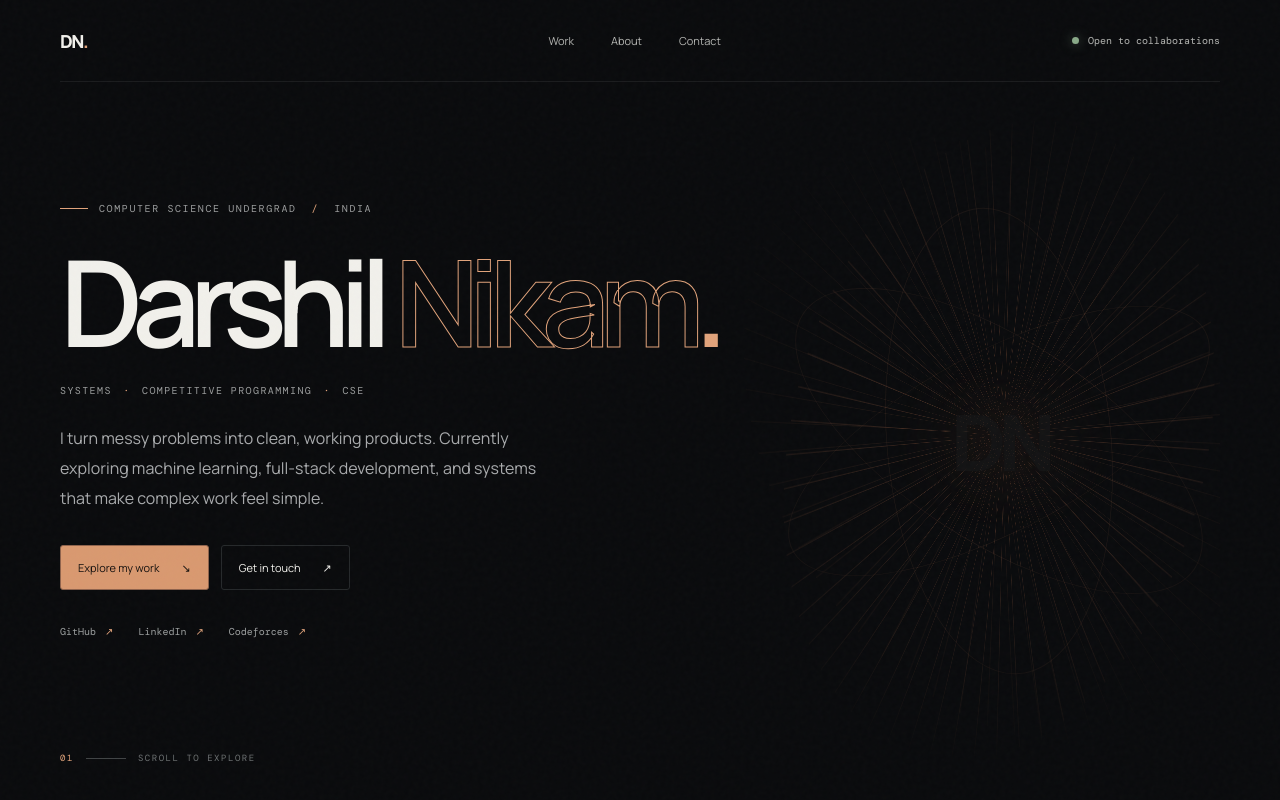
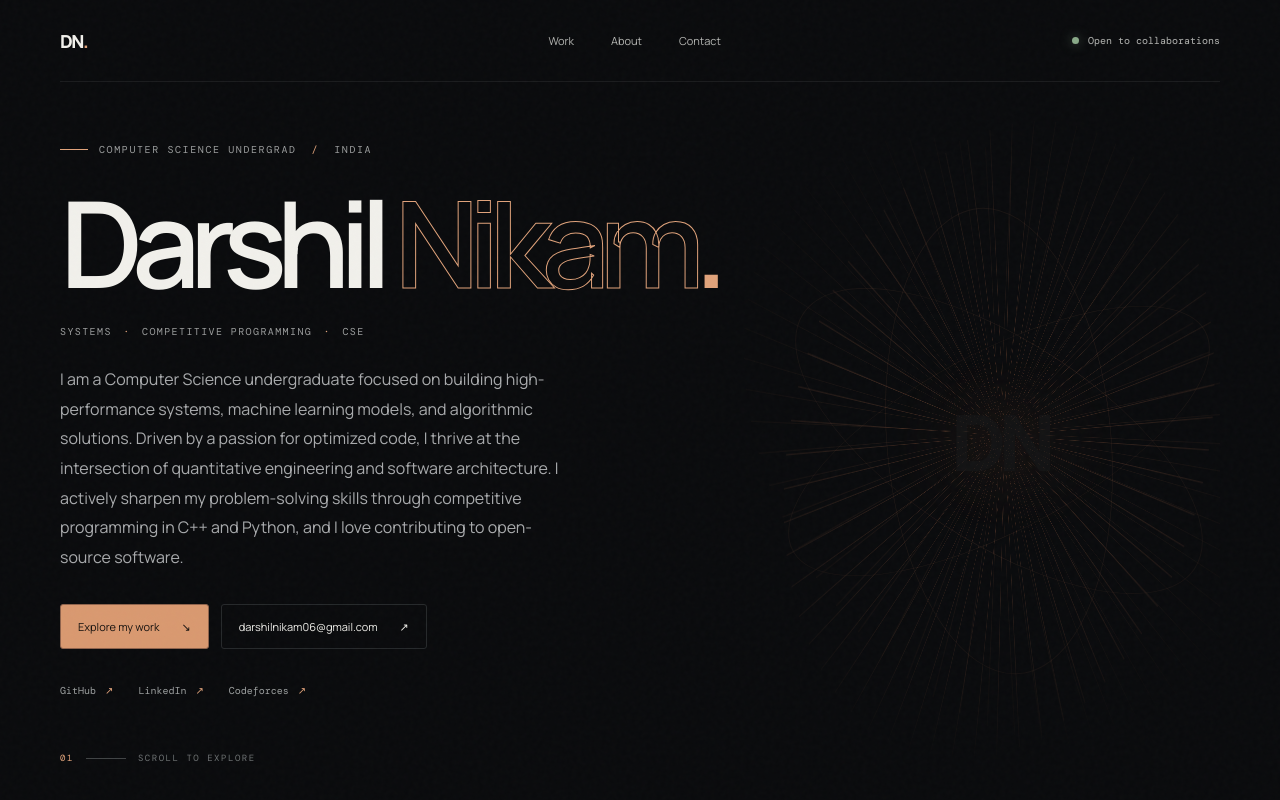
Before and after one commit to darshilnikam01-lgtm/darshilnikam01-lgtm.github.io, a plain HTML site: page index.html in a window 1280 px wide. Shown: the top 800 px of the page. Drawn offline with nearby package versions, Linux system fonts and the light colour scheme.

Commit message:
Update hero bio and contact link
Updated personal introduction and contact details in the hero section. Revised about section to better reflect skills and interests.

```diff
--- a/index.html
+++ b/index.html
@@ -28,10 +28,10 @@
         <p class="eyebrow"><span class="eyebrow-line"></span> COMPUTER SCIENCE UNDERGRAD <span class="slash">/</span> INDIA</p>
         <h1>Darshil <span class="outline">Nikam</span><span class="period">.</span></h1>
         <p class="role">SYSTEMS <span>·</span> COMPETITIVE PROGRAMMING <span>·</span> CSE</p>
-        <p class="intro">I turn messy problems into clean, working products. Currently exploring machine learning, full-stack development, and systems that make complex work feel simple.</p>
+        <p class="intro">I am a Computer Science undergraduate focused on building high-performance systems, machine learning models, and algorithmic solutions. Driven by a passion for optimized code, I thrive at the intersection of quantitative engineering and software architecture. I actively sharpen my problem-solving skills through competitive programming in C++ and Python, and I love contributing to open-source software.</p>
         <div class="hero-actions">
           <a class="button button-accent" href="#projects">Explore my work <span aria-hidden="true">↘</span></a>
-          <a class="button button-quiet" href="mailto:darshilnikam06@gmail.com">Get in touch <span aria-hidden="true">↗</span></a>
+          <a class="button button-quiet" href="mailto:darshilnikam06@gmail.com">darshilnikam06@gmail.com <span aria-hidden="true">↗</span></a>
         </div>
         <div class="socials" aria-label="Social links">
           <a href="https://github.com/darshilnikam01-lgtm" target="_blank" rel="noreferrer">GitHub <span>↗</span></a>
@@ -62,7 +62,7 @@
 
     <section class="about-section" id="about"><div class="wrap about-grid">
       <div class="about-title"><p class="eyebrow">A LITTLE ABOUT ME</p><h2>Loves<br>Complexity<span class="period">.</span></h2></div>
-      <div class="about-copy"><p class="about-lead">Computer science undergrad who enjoys competitive programming, algorithmic thinking, and challenging problems.</p><p>I enjoy solving complex problems by understanding their structure, exploring different approaches, and finding clear, efficient solutions. That is what draws me to competitive programming: testing ideas against difficult problems and refining my reasoning. I bring the same mindset to projects in machine learning, full-stack development, and engineering software.</p><a class="text-link" href="mailto:darshilnikam06@gmail.com">Have an interesting problem? <span>Let’s talk ↗</span></a></div>
+      <div class="about-copy"><a class="text-link" href="mailto:darshilnikam06@gmail.com">Have an interesting problem? <span>Let’s talk ↗</span></a></div>
     </div></section>
 
     <section class="section wrap toolkit" id="skills">
```
